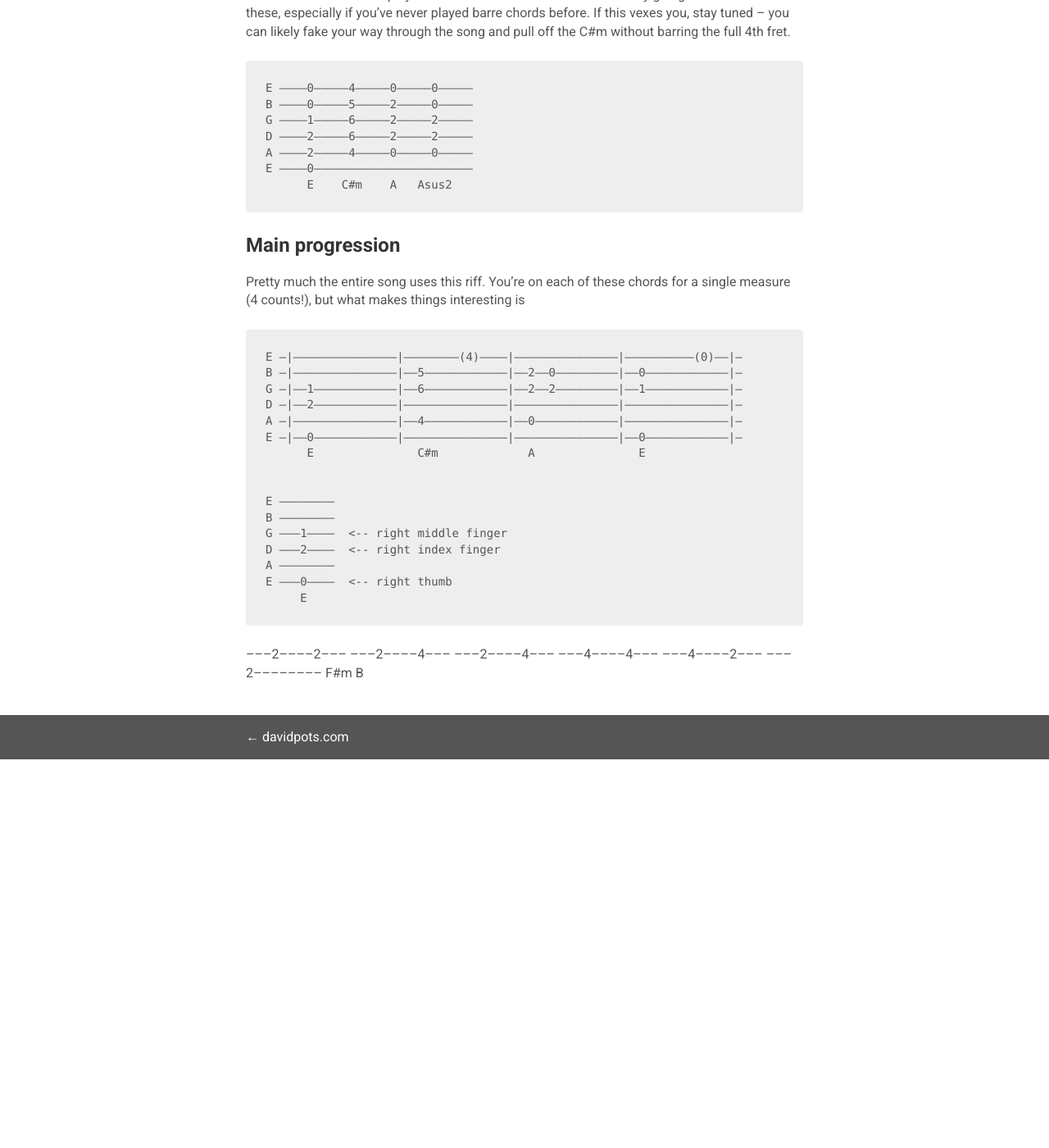
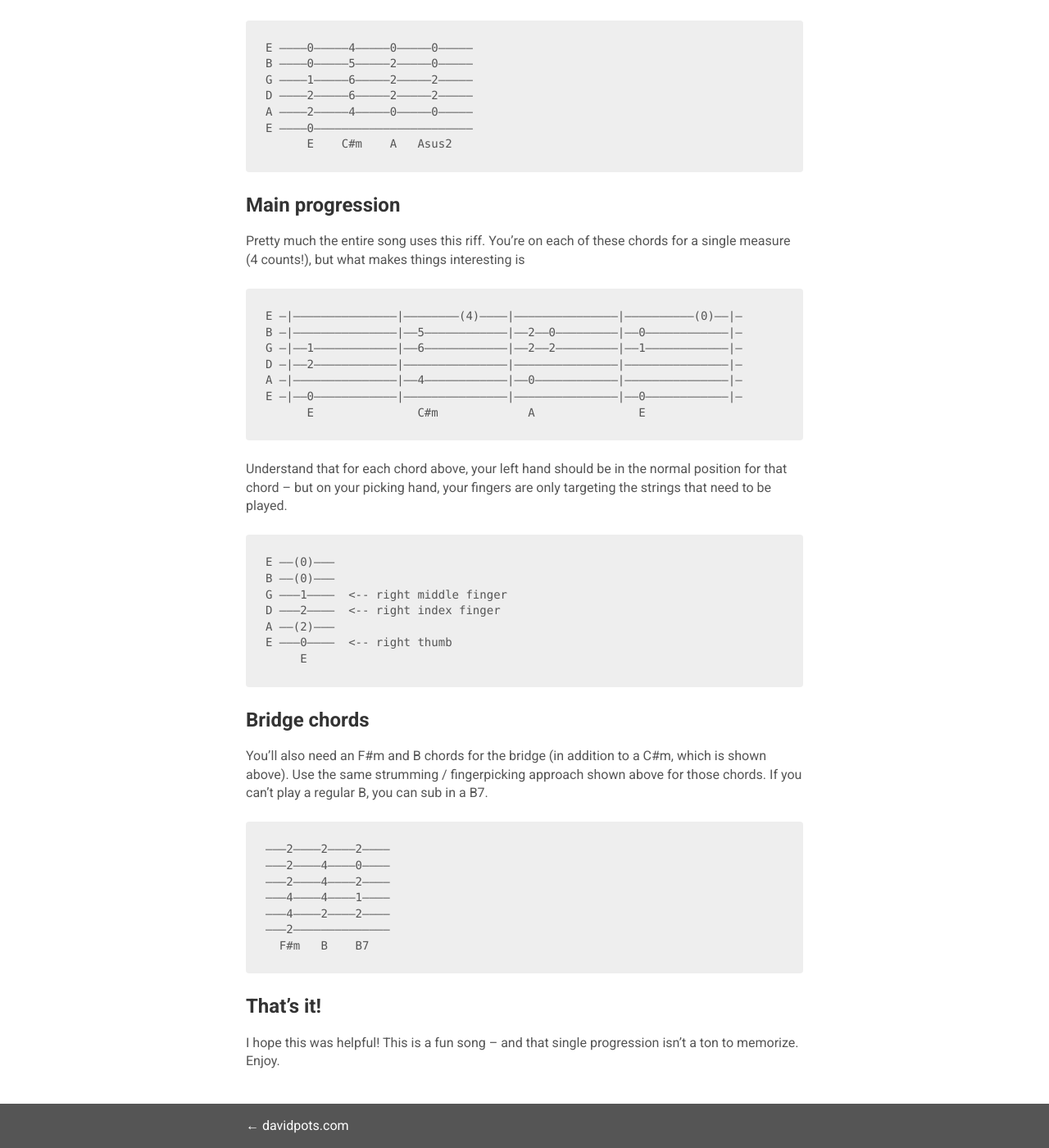
Before and after one commit to davidpots/davidpots.github.io, a Jekyll site: the page built from _posts/2017-07-01-guitar-lesson-they-cant-see-michael-tyler.md, in a window 1280 px wide and 1400 px high, scrolled down 425 px. Shown: the whole window at 82% size. Built offline with Jekyll 4.4.1, drawn with Linux system fonts in a browser that asks for light colours; nearby versions of some CDN libraries; before the commit the page ends 1351 px from its top, so only the background shows below that; some of the changed text lies outside the part shown.

Commit message:
Adds update to the michale tyler song

```diff
--- a/_posts/2017-07-01-guitar-lesson-they-cant-see-michael-tyler.md
+++ b/_posts/2017-07-01-guitar-lesson-they-cant-see-michael-tyler.md
@@ -37,22 +37,28 @@ Pretty much the entire song uses this riff. You're on each of these chords for a
     E –|––0––––––––––––|–––––––––––––––|–––––––––––––––|––0––––––––––––|–
           E               C#m             A               E
 
+Understand that for each chord above, your left hand should be in the normal position for that chord -- but on your picking hand, your fingers are only targeting the strings that need to be played.
 
-    E ––––––––
-    B ––––––––
+    E ––(0)–––
+    B ––(0)–––
     G –––1––––  <-- right middle finger
     D –––2––––  <-- right index finger
-    A ––––––––
+    A ––(2)–––
     E –––0––––  <-- right thumb
          E
 
+## Bridge chords
 
+You'll also need an F#m and B chords for the bridge (in addition to a C#m, which is shown above). Use the same strumming / fingerpicking approach shown above for those chords. If you can't play a regular B, you can sub in a B7.
 
+    –––2––––2––––2––––
+    –––2––––4––––0––––
+    –––2––––4––––2––––
+    –––4––––4––––1––––
+    –––4––––2––––2––––
+    –––2––––––––––––––
+      F#m   B    B7
 
-–––2––––2–––
-–––2––––4–––
-–––2––––4–––
-–––4––––4–––
-–––4––––2–––
-–––2––––––––
-  F#m   B
+## That's it!
+
+I hope this was helpful! This is a fun song -- and that single progression isn't a ton to memorize. Enjoy.
```
Also changed, not shown: other parts of _posts/2017-07-01-guitar-lesson-they-cant-see-michael-tyler.md (+2 -2 lines).
